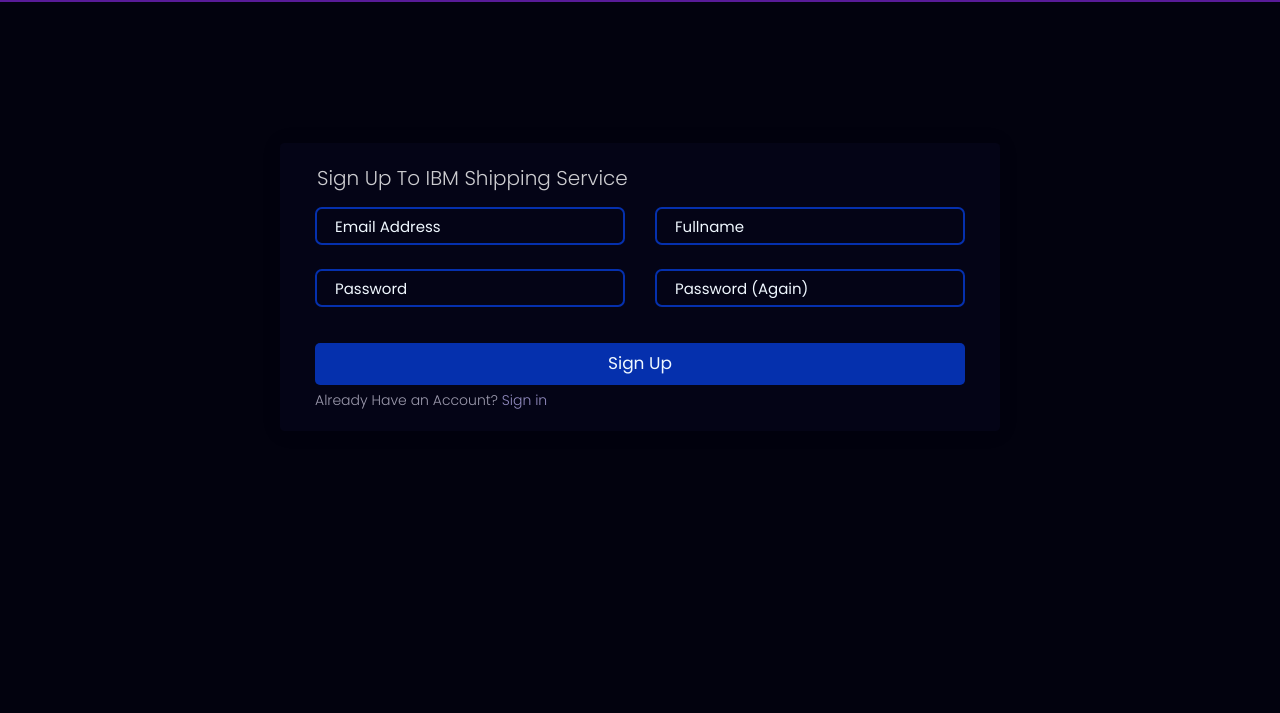
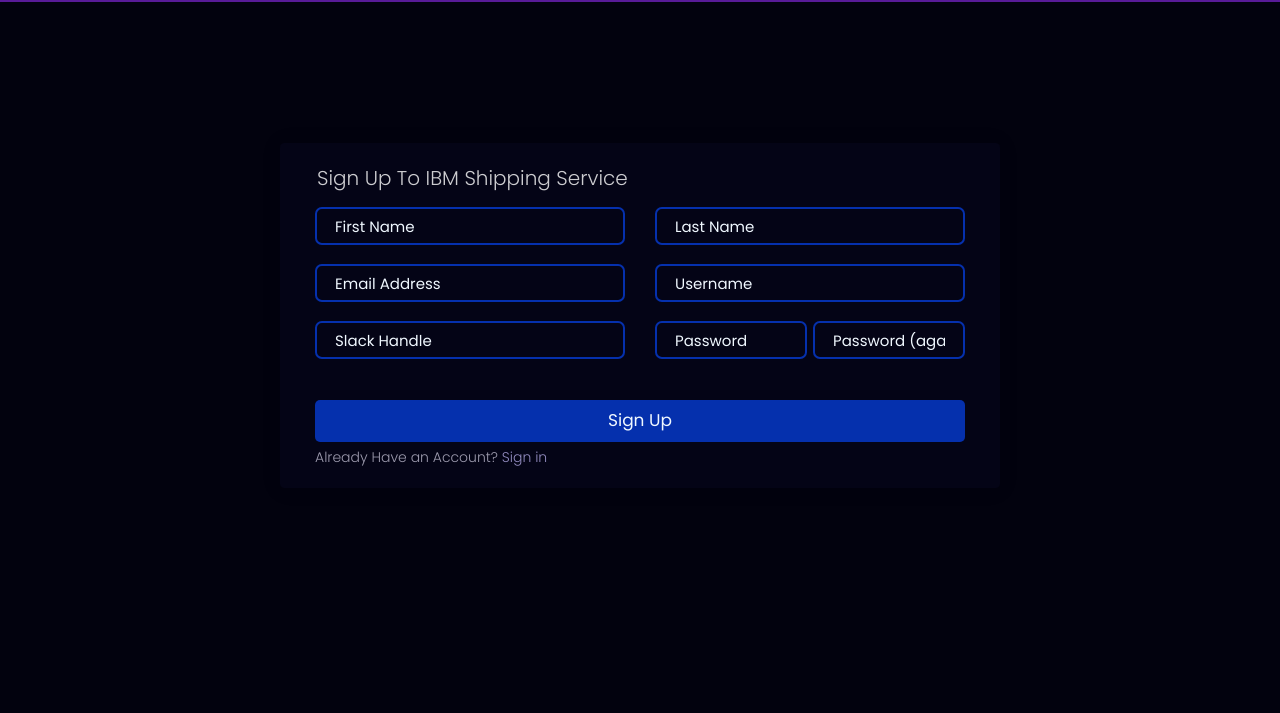
Before and after one commit to H1tman1978/flask-shipping, a Flask app: page /register in a window 1280 px wide. Shown: the top 713 px of the page. Run offline with Flask 2, Linux system fonts and the light colour scheme; parts of the project's set-up code (start-up, migrations or seed data) failed here and were passed over; some libraries are stand-ins or nearby versions.

Commit message:
re-created register models and register form

```diff
--- a/app/routes.py
+++ b/app/routes.py
@@ -24,7 +24,11 @@
 		user = Users.query.filter_by(email=request.form["email"]).first()
 		if user:
 			return jsonify({'data':'exist'})
-		new_user = Users(name=request.form["name"], email=request.form["email"],\
+		new_user = Users(first_name=request.form["first_name"],\
+			last_name=request.form["last_name"],\
+			email=request.form["email"],\
+			user_name = request.form["username"],
+			slack_handle = request.form["slack_handle"],\
 			password=hash_password(request.form["password"]))
 		db.session.add(new_user)
 		db.session.commit()
@@ -55,18 +59,9 @@
 	if current_user.is_authenticated:
 		if request.method == "POST":
 			data = request.form
-			new_shipping = Shipping(ship_to_company=data['ship_to_company'],\
-				ship_from_company=data["ship_from_company"], ship_to_city=data["ship_to_city"],\
-				ship_from_city=data["ship_from_city"], ship_to_zip=data["ship_to_zip"],\
-				ship_from_zip=data["ship_from_zip"], ship_to_phone_number=data["ship_to_phone_number"],\
-				external_phone_number=data["external_phone_number"], ship_to_address=data["ship_to_address"],
-				ship_from_address=data["ship_from_address"], ship_to_state=data["ship_to_state"],\
-				ship_from_state=data["ship_from_state"], senders_name=data["senders_name"],\
-				special_instructions=data["special_instructions"],\
-				department=data["department"], item_description=data["item_description"],\
-				quantity=data["quantity"], author=current_user)
 
-			db.session.add(new_shipping)
+
+
 			db.session.commit()
 			return jsonify({'data':'success'})
 		return render_template('shipping.html')
--- a/app/templates/login.html
+++ b/app/templates/login.html
@@ -39,7 +39,7 @@
                     </div>
                     <div class="col-md-6">
                       <div class="form-group">
-                        <input class="form-control login_input" id="password" placeholder="Password" required />
+                        <input type="password" class="form-control login_input" id="password" placeholder="Password" required />
                       </div>
                     </div>
                     <div class="col-md-12">
--- a/app/templates/register.html
+++ b/app/templates/register.html
@@ -32,6 +32,21 @@
                   <p class="login_legend">Sign Up To IBM Shipping Service</p>
                   <br>
                   <div class="row">
+
+                    <div class="col-md-6">
+                      <div class="form-group">
+                        <input type="text" class="form-control register_input" id="first_name" placeholder="First Name" required />
+                        <span class="error_span error1"></span>
+                      </div>
+                    </div>
+
+                    <div class="col-md-6">
+                      <div class="form-group">
+                        <input type="text" class="form-control register_input" id="last_name" placeholder="Last Name" required />
+                        <span class="error_span error1"></span>
+                      </div>
+                    </div>
+
                     <div class="col-md-6">
                       <div class="form-group">
                         <input type="email" class="form-control register_input" id="email" placeholder="Email Address" required />
@@ -40,20 +55,30 @@
                     </div>
                     <div class="col-md-6">
                       <div class="form-group">
-                        <input class="form-control register_input" id="name" placeholder="Fullname" required />
+                        <input class="form-control register_input" id="username" placeholder="Username" required />
                         <span class="error_span error2"></span>
                       </div>
                     </div>
-                    <hr id="line_break">
+
                     <div class="col-md-6">
                       <div class="form-group">
-                        <input class="form-control register_input" id="password" placeholder="Password" required />
+                        <input class="form-control register_input" id="slack_handle" placeholder="Slack Handle" required />
+                        <span class="error_span error2"></span>
+                      </div>
+                    </div>
+
+                    <hr id="line_break">
+
+                    <div class="col-md-3" style="padding-right: 3px;">
+                      <div class="form-group">
+                        <input type="password" class="form-control register_input" id="password" placeholder="Password" required />
                         <span class="error_span error3"></span>
                       </div>
                     </div>
-                    <div class="col-md-6">
+
+                    <div class="col-md-3" style="padding-left: 3px;">
                       <div class="form-group">
-                        <input class="form-control register_input" id="re_password" placeholder="Password (Again) " required />
+                        <input type="password" class="form-control register_input" id="re_password" placeholder="Password (again) " required />
                         <span class="error_span error4"></span>
                       </div>
                     </div>
--- a/app/templates/script.html
+++ b/app/templates/script.html
@@ -81,8 +81,11 @@
 		e.preventDefault();
 
 		// Getting the name, email, password and re_password value using thier ID
-		const name = $("#name").val();
+		const first_name = $("#first_name").val();
+		const last_name = $("#last_name").val();
 		const email = $("#email").val();
+		const username = $("#username").val();
+		const slack_handle = $("#slack_handle").val();
 		const password = $("#password").val();
 		const re_password = $("#re_password").val();
 
@@ -100,7 +103,7 @@
 			req = $.ajax({
 				url: '/register',
 				type: 'POST',
-				data: {name:name, email:email, password:password},
+				data: {first_name, last_name, email, username, slack_handle, password},
 
 				// On success function, we get the data returned and
 				// check its value to decide what message we send
```
Also changed, not shown: app/models.py (+26 -23 lines), app/ibm_shipping.db, app/static/assets/img/step1.svg (added), app/static/assets/img/step2.svg (added), app/static/assets/img/step3.svg (added).
